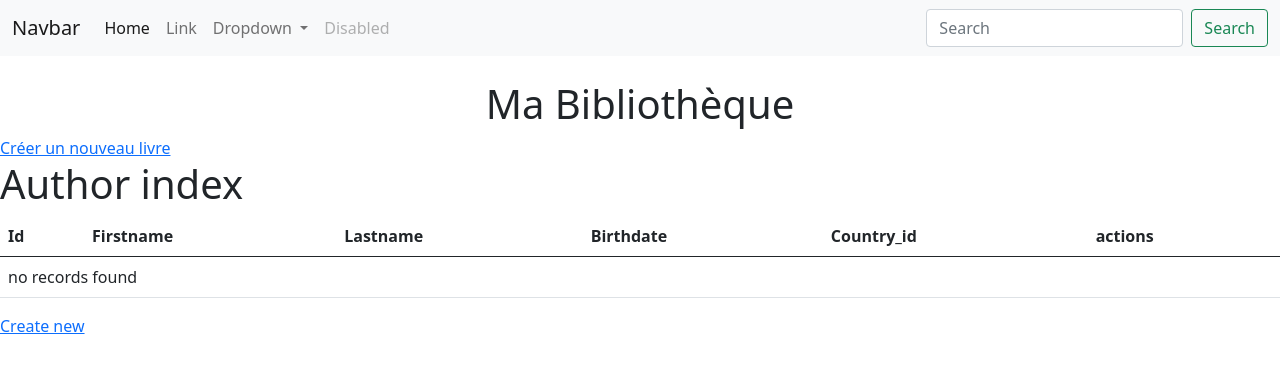
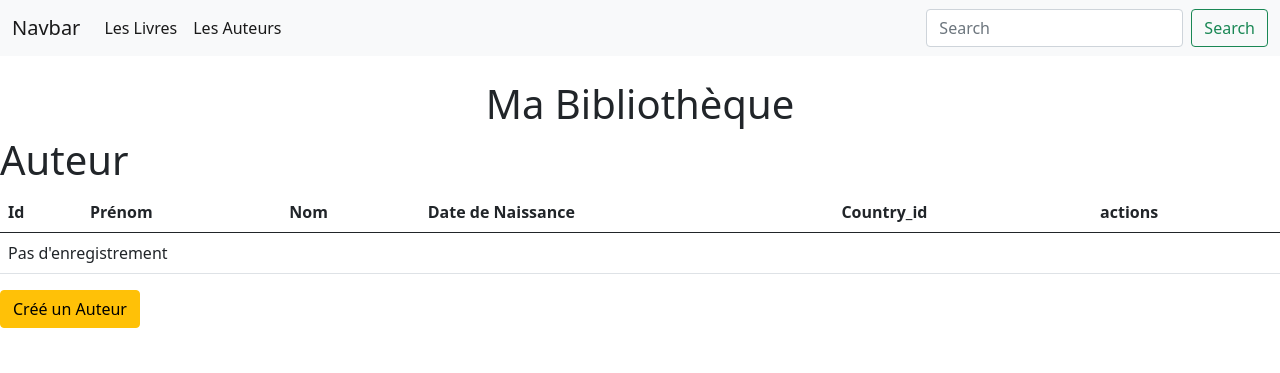
Before and after one commit to NicolasGarciaCdl/symfony-project, a Symfony app: template templates/author/index.html.twig in a window 1280 px wide. Shown: the top 373 px of the page. Run offline with Twig, Linux system fonts and the light colour scheme; the template is opened without the code that fills it, so the values that code supplies are empty; some libraries are stand-ins or nearby versions.

Commit message:
update and add Author.php

```diff
--- a/src/Controller/AuthorController.php
+++ b/src/Controller/AuthorController.php
@@ -47,6 +47,7 @@ class AuthorController extends AbstractController
         ]);
     }
 
+
     #[Route('/{id}/edit', name: 'app_author_edit', methods: ['GET', 'POST'])]
     public function edit(Request $request, Author $author, AuthorRepository $authorRepository): Response
     {
--- a/templates/author/_delete_form.html.twig
+++ b/templates/author/_delete_form.html.twig
@@ -1,4 +1,4 @@
-<form method="post" action="{{ path('app_author_delete', {'id': author.id}) }}" onsubmit="return confirm('Are you sure you want to delete this item?');">
+<form method="post" action="{{ path('app_author_delete', {'id': author.id}) }}" onsubmit="return confirm('Voulez vous vraiment supprimer?');">
     <input type="hidden" name="_token" value="{{ csrf_token('delete' ~ author.id) }}">
-    <button class="btn">Delete</button>
+    <button class="btn btn-danger mt-4">Supprimer</button>
 </form>
--- a/templates/author/_form.html.twig
+++ b/templates/author/_form.html.twig
@@ -1,4 +1,4 @@
 {{ form_start(form) }}
     {{ form_widget(form) }}
-    <button class="btn">{{ button_label|default('Save') }}</button>
+    <button class="btn btn-primary">{{ button_label|default('Save') }}</button>
 {{ form_end(form) }}
--- a/templates/author/index.html.twig
+++ b/templates/author/index.html.twig
@@ -1,17 +1,17 @@
 {% extends 'base.html.twig' %}
 
-{% block title %}Author index{% endblock %}
+{% block page_title %}Author{% endblock %}
 
 {% block body %}
-    <h1>Author index</h1>
+    <h1>Auteur</h1>
 
     <table class="table">
         <thead>
             <tr>
                 <th>Id</th>
-                <th>Firstname</th>
-                <th>Lastname</th>
-                <th>Birthdate</th>
+                <th>Prénom</th>
+                <th>Nom</th>
+                <th>Date de Naissance</th>
                 <th>Country_id</th>
                 <th>actions</th>
             </tr>
@@ -22,20 +22,20 @@
                 <td>{{ author.id }}</td>
                 <td>{{ author.firstname }}</td>
                 <td>{{ author.lastname }}</td>
-                <td>{{ author.birthdate ? author.birthdate|date('Y-m-d H:i:s') : '' }}</td>
+                <td>{{ author.birthdate ? author.birthdate|date('Y-m-d') : '' }}</td>
                 <td>{{ author.countryId }}</td>
                 <td>
-                    <a href="{{ path('app_author_show', {'id': author.id}) }}">show</a>
-                    <a href="{{ path('app_author_edit', {'id': author.id}) }}">edit</a>
+                    <a href="{{ path('app_author_show', {'id': author.id}) }} " class="btn btn-primary">Détail</a>
+                    <a href="{{ path('app_author_edit', {'id': author.id} ) }}" class="btn btn-secondary">éditer</a>
                 </td>
             </tr>
         {% else %}
             <tr>
-                <td colspan="6">no records found</td>
+                <td colspan="6">Pas d'enregistrement</td>
             </tr>
         {% endfor %}
         </tbody>
     </table>
 
-    <a href="{{ path('app_author_new') }}">Create new</a>
+    <a href="{{ path('app_author_new') }}" class="btn btn-warning">Créé un Auteur</a>
 {% endblock %}
--- a/templates/author/new.html.twig
+++ b/templates/author/new.html.twig
@@ -1,11 +1,11 @@
 {% extends 'base.html.twig' %}
 
-{% block title %}New Author{% endblock %}
+{% block title %}Nouvel Auteur{% endblock %}
 
 {% block body %}
-    <h1>Create new Author</h1>
+    <h1>Crée un nouvel Auteur</h1>
 
     {{ include('author/_form.html.twig') }}
 
-    <a href="{{ path('app_author_index') }}">back to list</a>
+    <a href="{{ path('app_author_index') }}" class="btn btn-info">back to list</a>
 {% endblock %}
--- a/templates/author/show.html.twig
+++ b/templates/author/show.html.twig
@@ -30,9 +30,9 @@
         </tbody>
     </table>
 
-    <a href="{{ path('app_author_index') }}">back to list</a>
+    <a href="{{ path('app_author_index') }}" class="btn btn-info">back to list</a>
 
-    <a href="{{ path('app_author_edit', {'id': author.id}) }}">edit</a>
+    <a href="{{ path('app_author_edit', {'id': author.id}) }}" class="btn btn-primary">edit</a>
 
     {{ include('author/_delete_form.html.twig') }}
 {% endblock %}
--- a/templates/base.html.twig
+++ b/templates/base.html.twig
@@ -15,13 +15,16 @@
 {% include  'navbar.html.twig' %}
 
 <h1 class="mt-4 text-center">Ma Bibliothèque</h1>
-<a href="{{ path('book_create')}}">Créer un nouveau livre</a>
+
 <main>
-
+    {% for label, message in app.flashes %}
+<div class="alert {{ label }}">{{ message }}</div>
+    {% endfor %}
     {% block body %}
 
     {% endblock %}
 </main>
+
 {% block javascripts %}
     {{ encore_entry_script_tags('app') }}
 {% endblock %}
--- /dev/null
+++ b/templates/book/_delete_form.html.twig
@@ -0,0 +1,4 @@
+<form method="post" action="{{ path('book_delete', {'id': book.id}) }}" onsubmit="return confirm('Etes-vous sur de vouloir supprimer?');">
+    <input type="hidden" name="_token" value="{{ csrf_token('delete' ~ book.id) }}">
+    <button class="btn btn-danger d-flex">Delete</button>
+</form>
--- /dev/null
+++ b/templates/book/_form.html.twig
@@ -0,0 +1,5 @@
+{{ form_start(form) }}
+    {{ form_widget(form) }}
+<button class="btn btn-primary d-flex">{{ button_label|default('Save') }}</button>
+
+{{ form_end(form) }}
--- a/templates/book/books.html.twig
+++ b/templates/book/books.html.twig
@@ -1,7 +1,7 @@
 {% extends 'base.html.twig' %}
 
 {% block body %}
-
+    <a href="{{ path('book_create')}}">Créer un nouveau livre</a>
     {% for book in books %}
         <div class="container border border-primary">
             <div class="row">
--- a/templates/navbar.html.twig
+++ b/templates/navbar.html.twig
@@ -8,24 +8,10 @@
             <div class="collapse navbar-collapse" id="navbarSupportedContent">
                 <ul class="navbar-nav me-auto mb-2 mb-lg-0">
                     <li class="nav-item">
-                        <a class="nav-link active" aria-current="page" href="#">Home</a>
+                        <a class="nav-link active" aria-current="page" href="{{ path('book_listing') }}">Les Livres</a>
                     </li>
                     <li class="nav-item">
-                        <a class="nav-link" href="#">Link</a>
-                    </li>
-                    <li class="nav-item dropdown">
-                        <a class="nav-link dropdown-toggle" href="#" id="navbarDropdown" role="button" data-bs-toggle="dropdown" aria-expanded="false">
-                            Dropdown
-                        </a>
-                        <ul class="dropdown-menu" aria-labelledby="navbarDropdown">
-                            <li><a class="dropdown-item" href="{{ path('book_listing') }}">Les Livres</a></li>
-                            <li><a class="dropdown-item" href="#">Another action</a></li>
-                            <li><hr class="dropdown-divider"></li>
-                            <li><a class="dropdown-item" href="#">Something else here</a></li>
-                        </ul>
-                    </li>
-                    <li class="nav-item">
-                        <a class="nav-link disabled" href="#" tabindex="-1" aria-disabled="true">Disabled</a>
+                        <a class="nav-link active" aria-current="page" href="{{ path('app_author_index') }}">Les Auteurs</a>
                     </li>
                 </ul>
                 <form class="d-flex">
```
Also changed, not shown: src/Controller/BookController.php (+18 -6 lines), src/Entity/Author.php (+8 -7 lines), src/Form/AuthorType.php (+21 -3 lines), src/Form/BookType.php (+26 -2 lines), src/Repository/AuthorRepository.php (+2 -10 lines), templates/book/bookEdit.html.twig (added, +13 -0 lines), templates/book/bookNew.html.twig (+10 -1 lines), templates/book/detail.html.twig (+13 -7 lines), 1 other file.
